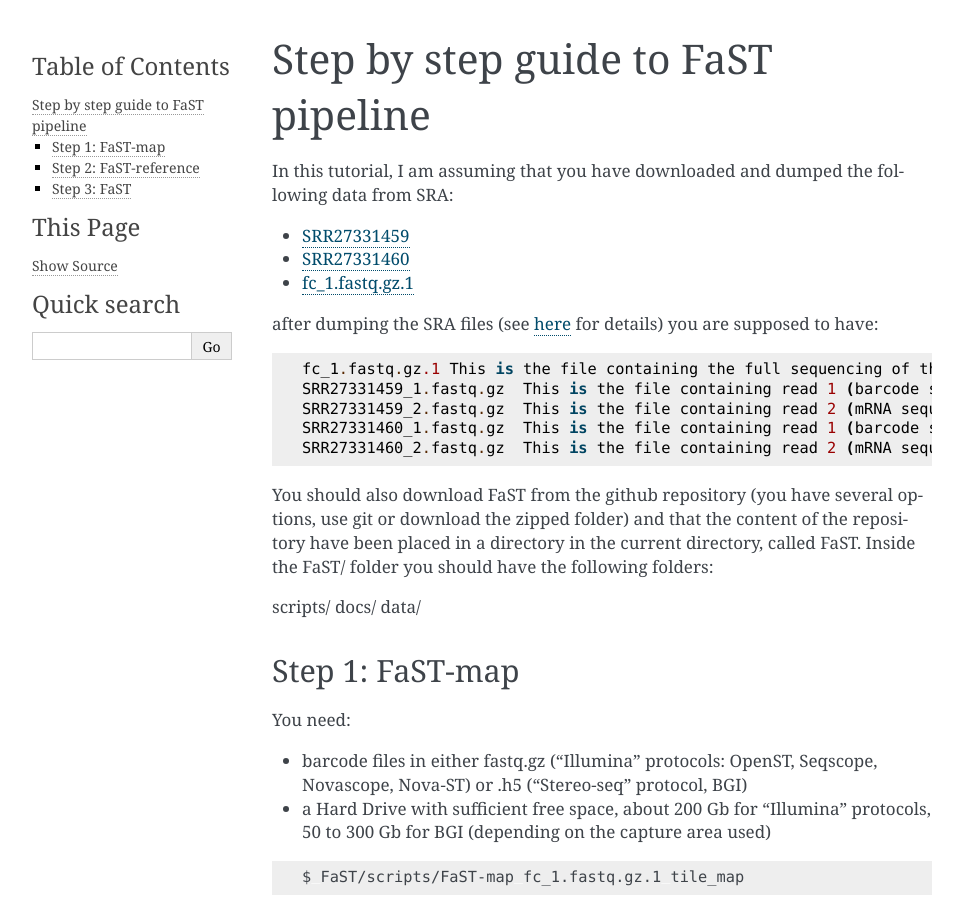
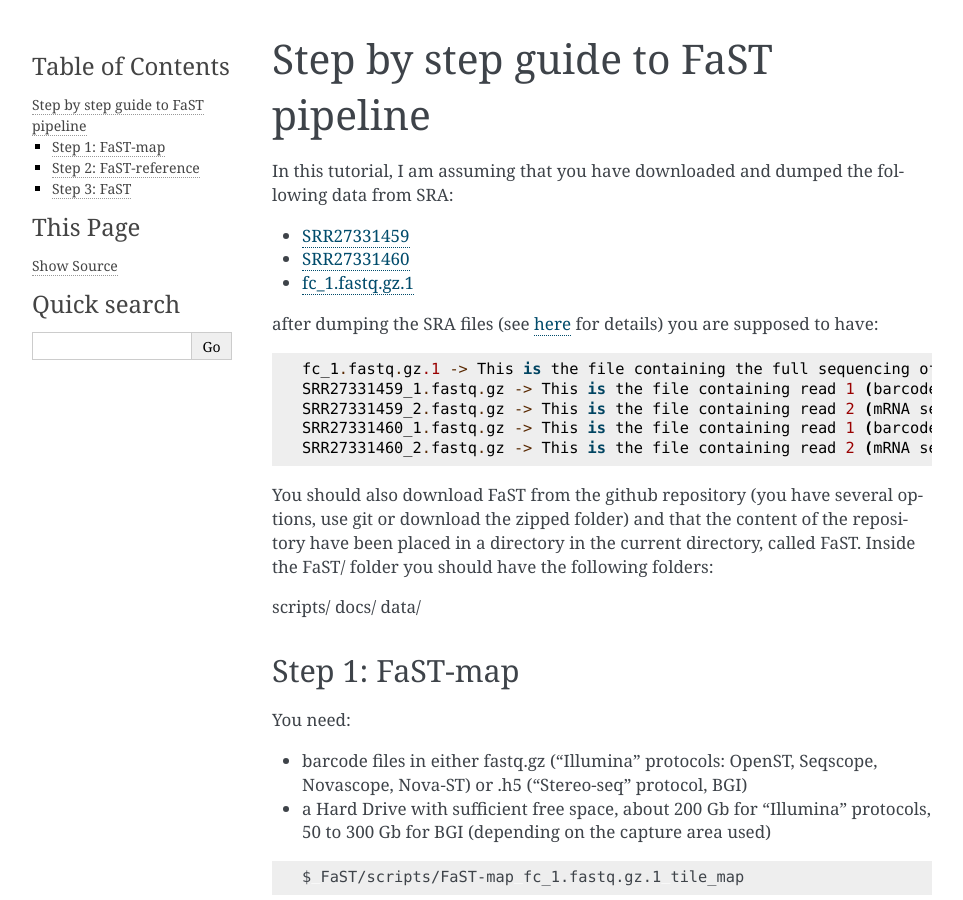
Before and after one commit to flcvlr/FaST, a Sphinx documentation site: the page built from docs/step-by-step.rst, in a window 1280 px wide and 900 px high. Shown: the whole window, without its empty margins (148-1111 px from the left). Built offline with Sphinx 7.4.7, drawn with Linux system fonts in a browser that asks for light colours; pages that are not in the unit, such as notebooks, are missing from menus.

Commit message:
Adjust structure

```diff
--- a/docs/step-by-step.rst
+++ b/docs/step-by-step.rst
@@ -13,11 +13,11 @@
 
 ::
 
-	fc_1.fastq.gz.1	This is the file containing the full sequencing of the Illumina flowcell
-	SRR27331459_1.fastq.gz	This is the file containing read 1 (barcode sequences) of replicate 1
-	SRR27331459_2.fastq.gz	This is the file containing read 2 (mRNA sequences) of replicate 1
-	SRR27331460_1.fastq.gz	This is the file containing read 1 (barcode sequences) of replicate 2
-	SRR27331460_2.fastq.gz	This is the file containing read 2 (mRNA sequences) of replicate 2
+	fc_1.fastq.gz.1 -> This is the file containing the full sequencing of the Illumina flowcell
+	SRR27331459_1.fastq.gz -> This is the file containing read 1 (barcode sequences) of replicate 1
+	SRR27331459_2.fastq.gz -> This is the file containing read 2 (mRNA sequences) of replicate 1
+	SRR27331460_1.fastq.gz -> This is the file containing read 1 (barcode sequences) of replicate 2
+	SRR27331460_2.fastq.gz -> This is the file containing read 2 (mRNA sequences) of replicate 2
 
 You should also download FaST from the github repository (you have several options, use git or download the zipped folder)
 and that the content of the repository have been placed in a directory in the current directory, called FaST.
```
